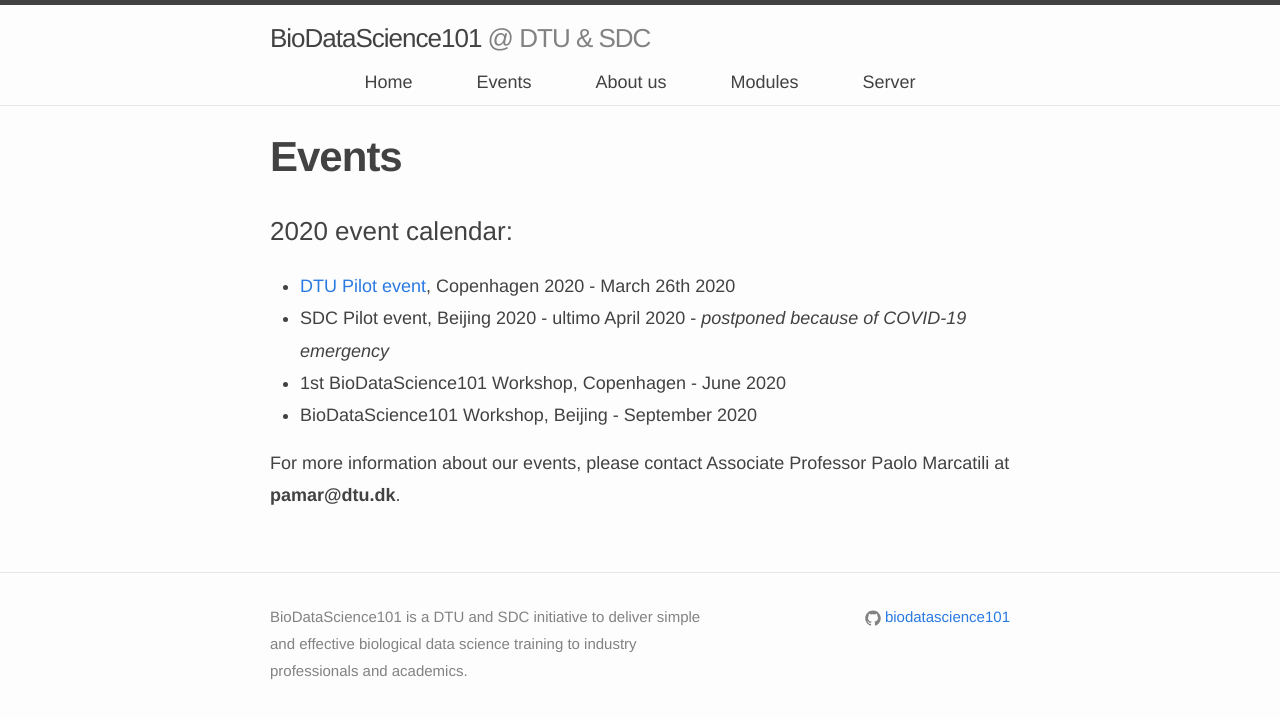
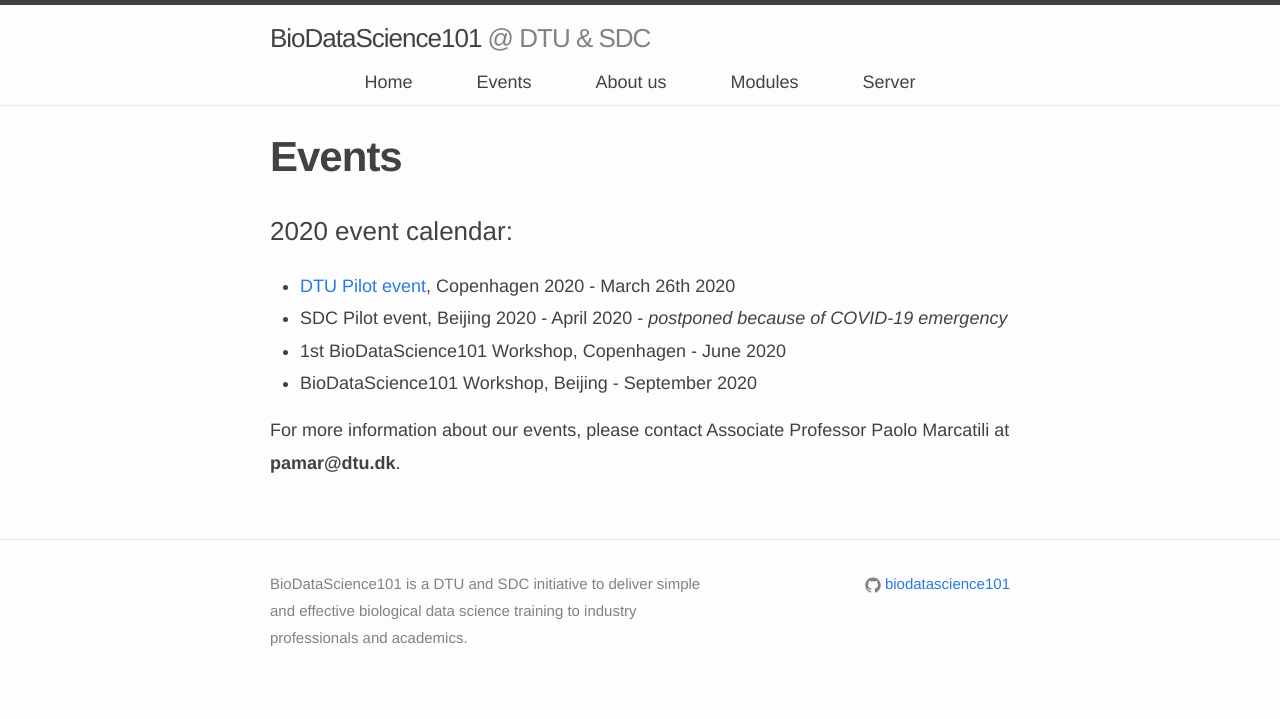
Before and after one commit to biodatascience101/BioDataScience101.github.io, a Jekyll site: the page built from _pages/events/index.md, in a window 1280 px wide. Shown: the top 719 px of the page. Built offline with Jekyll 4.4.1, drawn with Linux system fonts in a browser that asks for light colours; nearby versions of some CDN libraries.

Commit message:
Update index.md

```diff
--- a/_pages/events/index.md
+++ b/_pages/events/index.md
@@ -10,7 +10,7 @@
 
 ### 2020 event calendar:
 - <a href="https://biodatascience101.github.io/events/programme_pilot/">DTU Pilot event</a>, Copenhagen 2020 - March 26th 2020
-- SDC Pilot event, Beijing 2020 - ultimo April 2020 - <i> postponed because of COVID-19 emergency</i>
+- SDC Pilot event, Beijing 2020 - April 2020 - <i> postponed because of COVID-19 emergency</i>
 - 1st BioDataScience101 Workshop, Copenhagen - June 2020
 - BioDataScience101 Workshop, Beijing - September 2020
 
```
